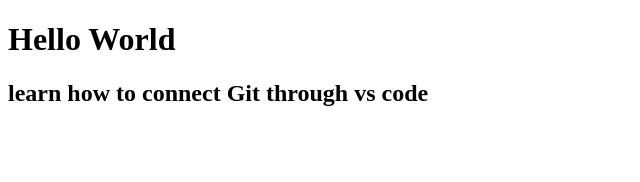
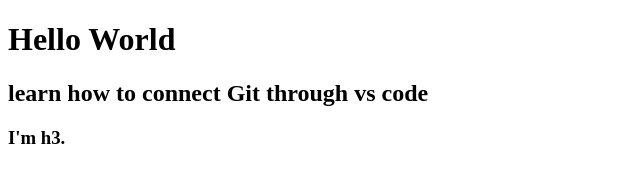
Before and after one commit to Mohammadmojahid/Project_folder, a plain HTML site: page index.html in a window 1280 px wide. Shown: the full height of the page, 0-640 px from the left. Drawn offline with Linux system fonts and the light colour scheme.

Commit message:
Added H3

```diff
--- a/index.html
+++ b/index.html
@@ -1,13 +1,17 @@
 <!DOCTYPE html>
 <html lang="en">
+
 <head>
     <meta charset="UTF-8">
     <meta name="viewport" content="width=device-width, initial-scale=1.0">
     <meta http-equiv="X-UA-Compatible" content="ie=edge">
     <title>Document</title>
 </head>
+
 <body>
     <h1>Hello World</h1>
     <H2>learn how to connect Git through vs code</H2>
+    <h3>I'm h3.</h3>
 </body>
+
 </html>
```
